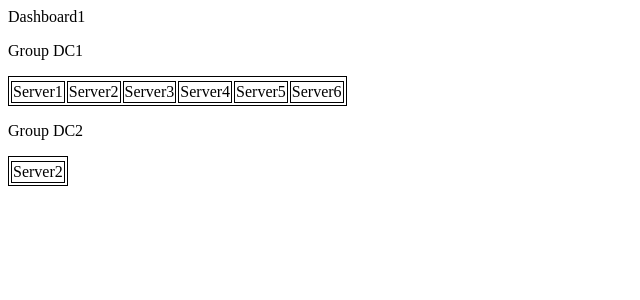
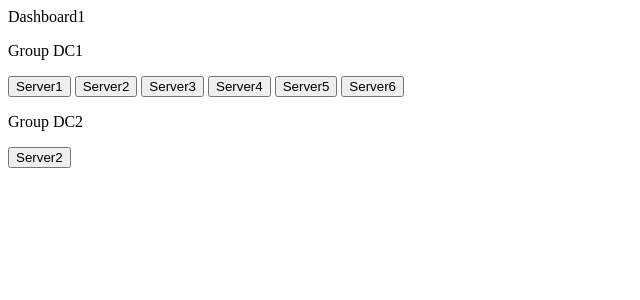
Before and after one commit to kaloong/mymonitoring, a Django app: page /monitoring/dashboard/1/ in a window 1280 px wide. Shown: the top 300 px of the page, without its empty margins (0-640 px from the left). Run offline with Django 3.2, Linux system fonts and the light colour scheme; data comes from the database, SQL or seed files in the repository.

Commit message:
host detail works

```diff
--- a/project1/monitoring/templates/monitoring/dashboard_detail.html
+++ b/project1/monitoring/templates/monitoring/dashboard_detail.html
@@ -6,12 +6,16 @@ table, th, td {
 </style>
 {% if groups %}
 	{% for group in groups.all %}
-		<table style="text-align: left">
 		<tr>{{ group| linebreaks }}</tr>
+		<div style="display: grid; grid-auto-columns: minmax(400px, 600px);">
+		<span>
 		{% for host in group.hosts.all %}
-			<td style="text-align: left ">{{host }}</td>
+			<a href='{{ host.id }}' style="text-decoration: none; ">
+				<button type="button">{{ host }}</button>
+			</a>
 		{% endfor %}
-		</table>
+		</span>
+		</div>
 	{% endfor %}
 
 {% else %}
--- a/project1/monitoring/urls.py
+++ b/project1/monitoring/urls.py
@@ -5,4 +5,5 @@ from monitoring import views
 urlpatterns = [
 	path('',views.index, name='index'),
 	path('dashboard/<int:dashbrd_id>/', views.dashboard_detail, name='Dashboard Detail'),
+	path('dashboard/<int:dashbrd_id>/<host_id>/', views.host_detail, name='Host Detail'),
 ]
--- a/project1/monitoring/views.py
+++ b/project1/monitoring/views.py
@@ -25,3 +25,8 @@ def dashboard_detail( request, dashbrd_id):
 	#groups = ', '.join( [ group.name for group in groups_list.filter(pk=dashboard_id) ])
 	context = { 'dashboard': dashboard , 'groups': groups }
 	return render( request, 'monitoring/dashboard_detail.html', context )
+
+def host_detail( request, dashbrd_id, host_id):
+	host = get_object_or_404( Host, id=host_id)
+	context = { 'host': host }
+	return render( request, 'monitoring/host_detail.html',context)
```
Also changed, not shown: project1/monitoring/templates/monitoring/host_detail.html (added, +7 -0 lines), 1 other file.
